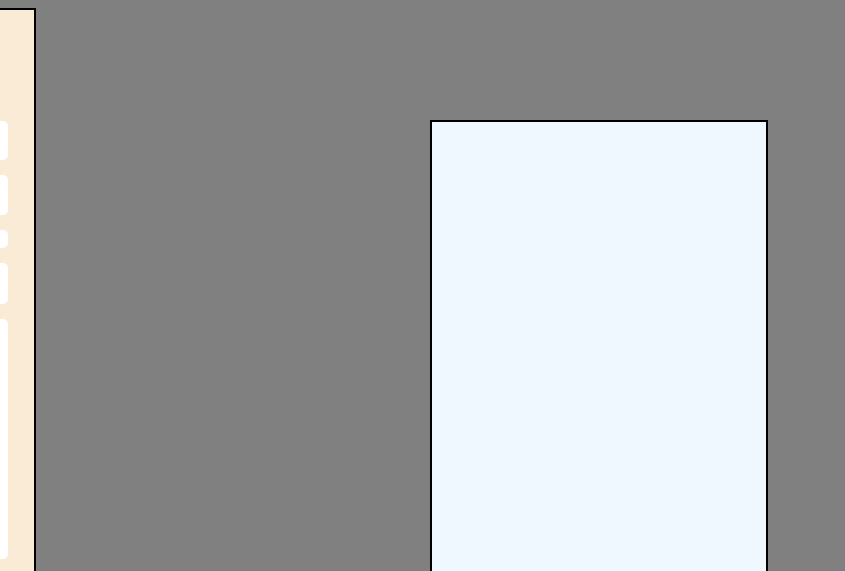
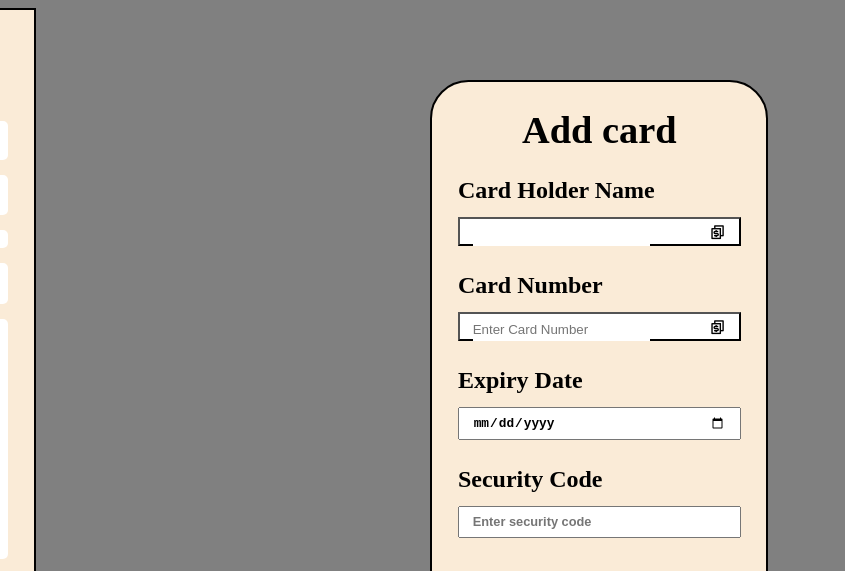
Before and after one commit to vikasverma-here/sheryieansh-daily-prompt, a plain HTML site: page css-daily-task/credit-card-checkout/index.html in a window 1280 px wide. Shown: the top 571 px of the page, 435-1280 px from the left. Drawn offline with nearby package versions, Linux system fonts and the light colour scheme.

Commit message:
task completed

```diff
--- a/css-daily-task/credit-card-checkout/index.html
+++ b/css-daily-task/credit-card-checkout/index.html
@@ -68,6 +68,28 @@
            <div class="row9"><button>Make Payment 2500</button></div>
     </div>
     <div class="details">
+        <h3>Add card</h3>
+        <div class="first">
+
+            <h2>Card Holder Name</h2>
+            <button><input type="text"> <i class="ri-currency-line"></i></button>
+        </div>
+        <div class="first">
+
+            <h2>Card Number</h2>
+            <button><input type="number" placeholder="Enter Card Number"> <i class="ri-currency-line"></i></button>
+        </div>
+
+    <div class="second">
+        <h2>Expiry Date</h2>
+        <input type="date">
+
+    </div>
+    <div class="second">
+        <h2>Security Code</h2>
+        <input type="password" placeholder="Enter security code">
+
+    </div>
 
     </div>
     </div>
--- a/css-daily-task/credit-card-checkout/style.css
+++ b/css-daily-task/credit-card-checkout/style.css
@@ -162,12 +162,7 @@ height: 100%;
     font-size: 1.5vw;
     font-weight: 900;
 }
-.container>.details{
-    height: 70vh;
-    width: 30%;
-    border: 2px solid black;
-    background-color: aliceblue;
-}
+
 .container>.main>.row8{
     display: flex;
     gap: 1vw;
@@ -187,3 +182,55 @@ height: 100%;
     border-radius: 20px;
 
 }
+
+.container>.details{
+    height: 80vh;
+    width: 30%;
+    border: 2px solid black;
+    background-color:antiquewhite;
+    padding: 2vw;
+    display: flex;
+    flex-direction: column;
+    gap: 2vw;
+    border-radius: 3vw;
+}
+.container>.details>h3{
+    font-size: 3vw;
+    text-align: center;
+    font-weight: 900;
+}
+.container>.details>.first>button{
+    background-color: white;
+    /* padding: 1vw; */
+    width: 100%;
+    display: flex;
+    justify-content: space-between;
+    padding: 0.4vw 1vw;
+    height: 2.3vw;
+}
+.container>.details>.first>button>input{
+    border: none;
+    height: 1.7vw;
+
+}
+.container>.details>.first>button>i{
+    font-size: 1.3vw;
+    font-weight: 500;
+}
+.container>.details>.first{
+    display: flex;
+    flex-direction: column;
+    gap: 1vw;
+}
+.container>.details>.second>input{
+padding: 0.5vw 1vw;
+font-size: 1vw;
+font-weight: 800;
+width: 100%;
+
+}
+.container>.details>.second{
+    display: flex;
+    flex-direction: column;
+    gap: 1vw;
+}
```
